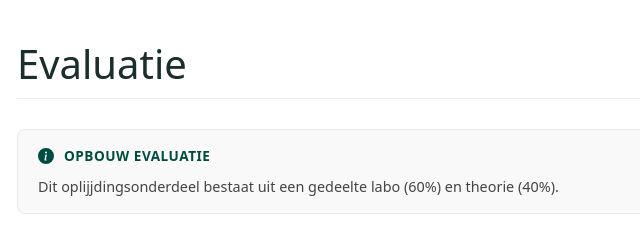
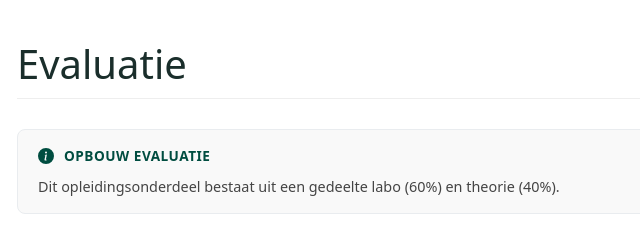
Before and after one commit to tdmts/OrionContent, a plain HTML site: page ICEES/Algemeen/Evaluatie.html in a window 1280 px wide. Shown: the top 251 px of the page, 65-705 px from the left. Drawn offline with nearby package versions, Linux system fonts and the light colour scheme.

Commit message:
Fix spelling in Evaluatie.html; add blackboard image
Co-Authored-By: Claude Opus 4.7 (1M context) <noreply@anthropic.com>

```diff
--- a/ICEES/Algemeen/Evaluatie.html
+++ b/ICEES/Algemeen/Evaluatie.html
@@ -13,7 +13,7 @@
         <h1>Evaluatie</h1>
         <div class="info-box">
             <div class="info-title remark">Opbouw evaluatie</div>
-            <p>Dit oplijjdingsonderdeel bestaat uit een gedeelte <strong>labo (60%)</strong> en <strong>theorie
+            <p>Dit opleidingsonderdeel bestaat uit een gedeelte <strong>labo (60%)</strong> en <strong>theorie
                     (40%)</strong>.</p>
         </div>
         <h2>Eerste zittijd</h2>
```
Also changed, not shown: 1 other file.
